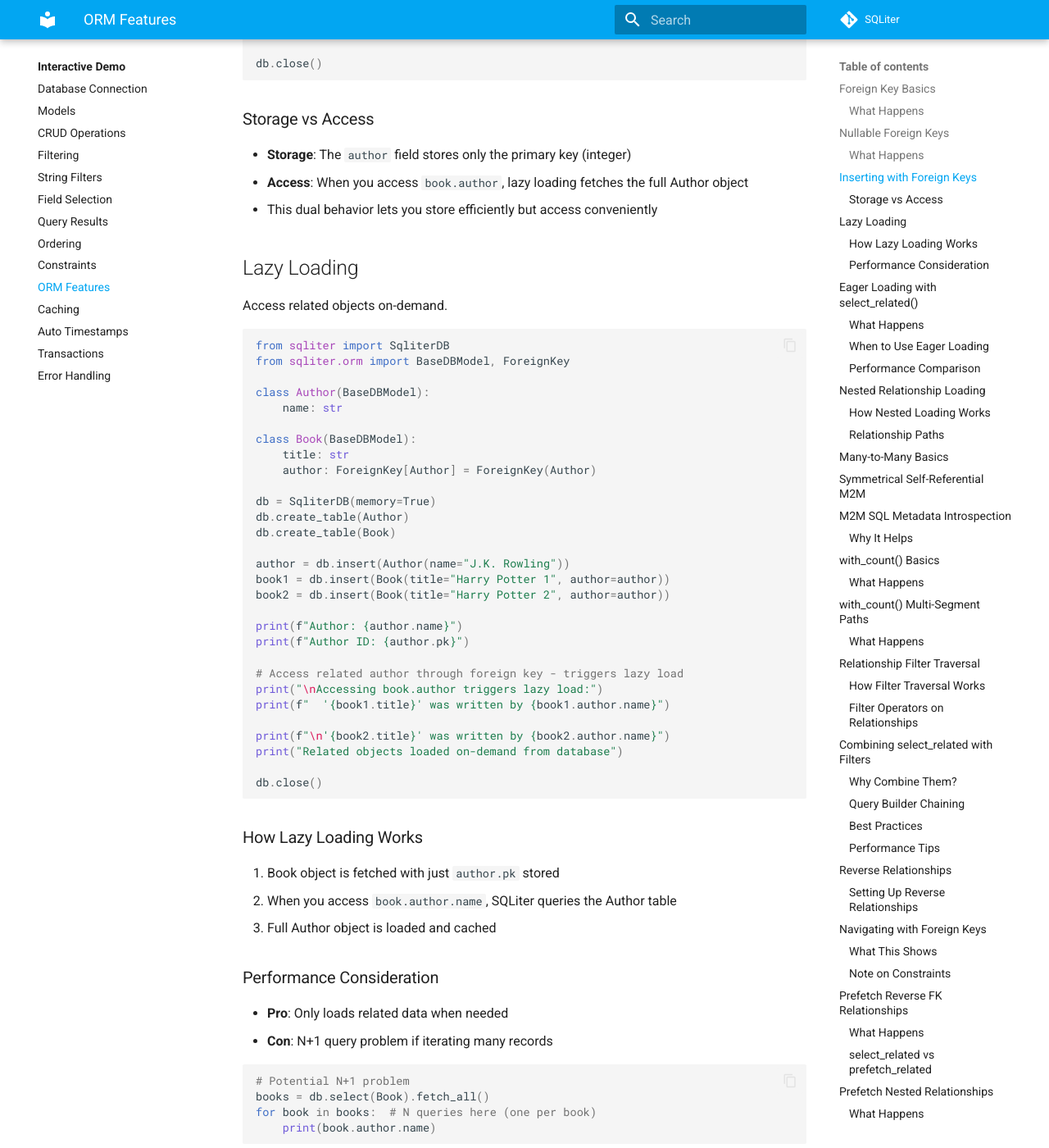
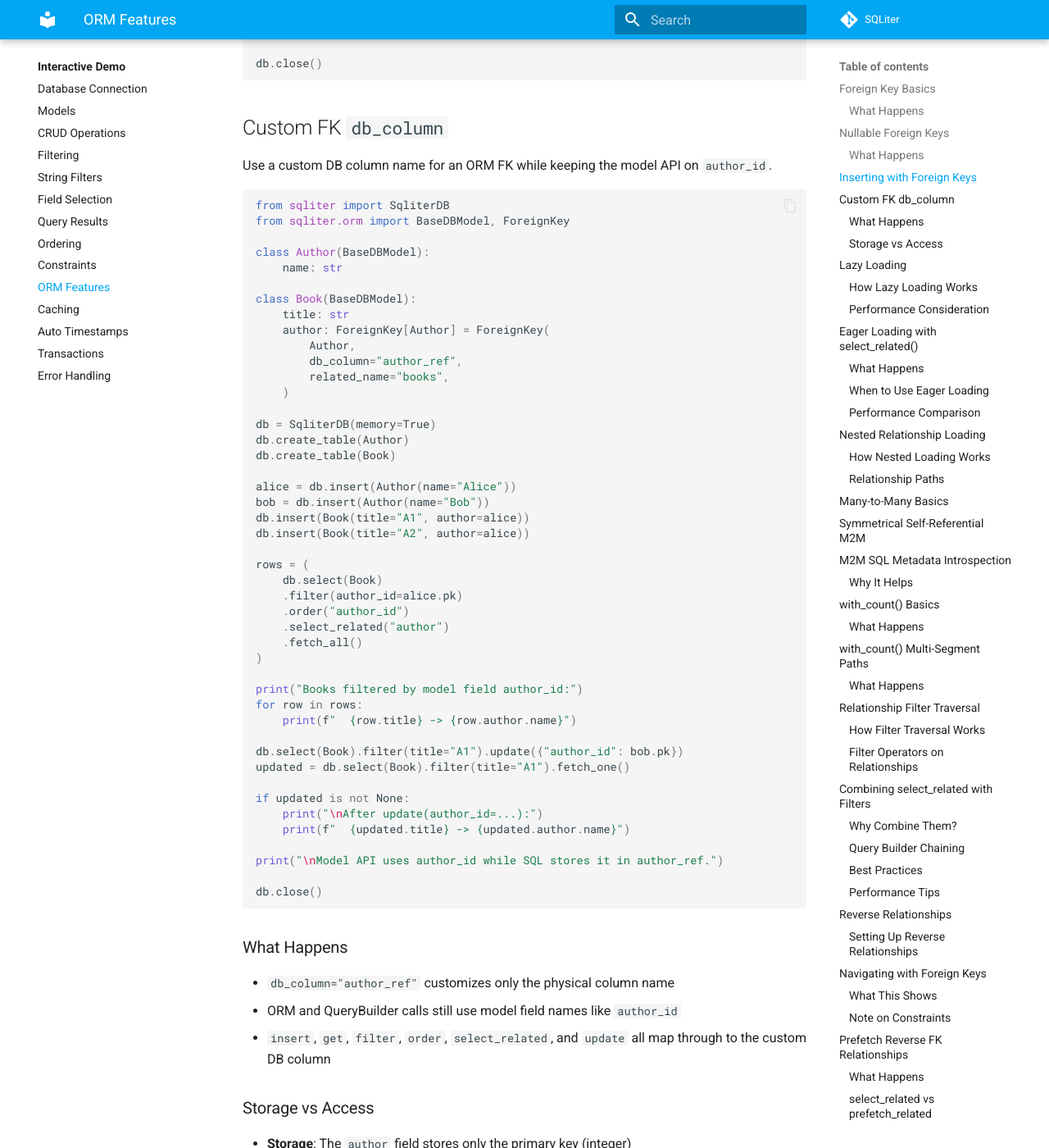
Before and after one commit to seapagan/sqliter-py, an MkDocs documentation site: the page built from docs/tui-demo/orm.md, in a window 1280 px wide and 1400 px high, scrolled down 2605 px. Shown: the whole window at 82% size. Built offline with MkDocs 1.6.1 and Material for MkDocs 9.7.7, drawn with Linux system fonts in a browser that asks for light colours; plug-ins that fetch from the network failed and are left out; comment, search, counter and statistics services are not loaded.

Commit message:
Document and demo custom FK db_column runtime behavior

````diff
--- a/docs/api-reference/orm.md
+++ b/docs/api-reference/orm.md
@@ -120,7 +120,7 @@ class ForeignKey(Generic[T]):
 | `null`         | `bool`              | `False`      | Whether FK can be null                                   |
 | `unique`       | `bool`              | `False`      | Whether FK must be unique (one-to-one)                   |
 | `related_name` | `str` &#124; `None` | `None`       | Name for reverse relationship (auto-generated if `None`) |
-| `db_column`    | `str` &#124; `None` | `None`       | Custom column name for `_id` field                       |
+| `db_column`    | `str` &#124; `None` | `None`       | Custom database column for the generated `_id` field     |
 
 **Example:**
 
@@ -137,6 +137,21 @@ class Book(BaseDBModel):
     author: ForeignKey[Author] = ForeignKey(
         Author, on_delete="CASCADE"
     )
+```
+
+When `db_column` is set, runtime operations still use model field names while
+SQL is generated against the mapped database column:
+
+```python
+class Book(BaseDBModel):
+    title: str
+    author: ForeignKey[Author] = ForeignKey(
+        Author,
+        db_column="author_ref",
+    )
+
+# Still uses model field names:
+db.select(Book).filter(author_id=1).order("author_id").fetch_all()
 ```
 
 ### `ForeignKeyDescriptor`
--- a/docs/guide/foreign-keys/orm.md
+++ b/docs/guide/foreign-keys/orm.md
@@ -31,8 +31,8 @@ db.create_table(Book)
 > [!NOTE]
 >
 > When using ORM foreign keys, SQLiter automatically creates an `author_id`
-> field in the database. You define `author` (without `_id`) in your model and
-> access it for lazy loading.
+> model field. By default the database column is also `author_id`, but you can
+> override the physical column name with `db_column=...`.
 
 ## Database Context
 
@@ -50,6 +50,30 @@ book = Book(title="My Book", author_id=1)
 book.db_context = db  # Set manually for lazy loading to work
 print(book.author.name)
 ```
+
+## Custom DB Column Names
+
+You can keep ORM-style access (`book.author` / `author_id`) while storing the
+FK value in a different database column:
+
+```python
+class Author(BaseDBModel):
+    name: str
+
+class Book(BaseDBModel):
+    title: str
+    author: ForeignKey[Author] = ForeignKey(
+        Author,
+        db_column="author_ref",
+    )
+```
+
+With this configuration:
+
+- Model-level access still uses `author_id` and `author`
+- SQLiter maps runtime CRUD/query operations to `author_ref` in SQL
+- Filtering and ordering keep using model field names (for example,
+  `.filter(author_id=1).order("author_id")`)
 
 ## Lazy Loading
 
--- a/docs/tui-demo/orm.md
+++ b/docs/tui-demo/orm.md
@@ -126,6 +126,68 @@ print("\nForeign key stores the primary key internally, but access returns the o
 db.close()
 # --8<-- [end:insert-foreign-key]
 ```
+
+## Custom FK `db_column`
+
+Use a custom DB column name for an ORM FK while keeping the model API on
+`author_id`.
+
+```python
+# --8<-- [start:custom-fk-db-column]
+from sqliter import SqliterDB
+from sqliter.orm import BaseDBModel, ForeignKey
+
+class Author(BaseDBModel):
+    name: str
+
+class Book(BaseDBModel):
+    title: str
+    author: ForeignKey[Author] = ForeignKey(
+        Author,
+        db_column="author_ref",
+        related_name="books",
+    )
+
+db = SqliterDB(memory=True)
+db.create_table(Author)
+db.create_table(Book)
+
+alice = db.insert(Author(name="Alice"))
+bob = db.insert(Author(name="Bob"))
+db.insert(Book(title="A1", author=alice))
+db.insert(Book(title="A2", author=alice))
+
+rows = (
+    db.select(Book)
+    .filter(author_id=alice.pk)
+    .order("author_id")
+    .select_related("author")
+    .fetch_all()
+)
+
+print("Books filtered by model field author_id:")
+for row in rows:
+    print(f"  {row.title} -> {row.author.name}")
+
+db.select(Book).filter(title="A1").update({"author_id": bob.pk})
+updated = db.select(Book).filter(title="A1").fetch_one()
+
+if updated is not None:
+    print("\nAfter update(author_id=...):")
+    print(f"  {updated.title} -> {updated.author.name}")
+
+print("\nModel API uses author_id while SQL stores it in author_ref.")
+
+db.close()
+# --8<-- [end:custom-fk-db-column]
+```
+
+### What Happens
+
+- `db_column="author_ref"` customizes only the physical column name
+- ORM and QueryBuilder calls still use model field names like `author_id`
+- `insert`, `get`, `filter`, `order`, `select_related`, and `update` all map
+  through to the custom DB column
 
 ### Storage vs Access
 
````
Also changed, not shown: 1 other file.
